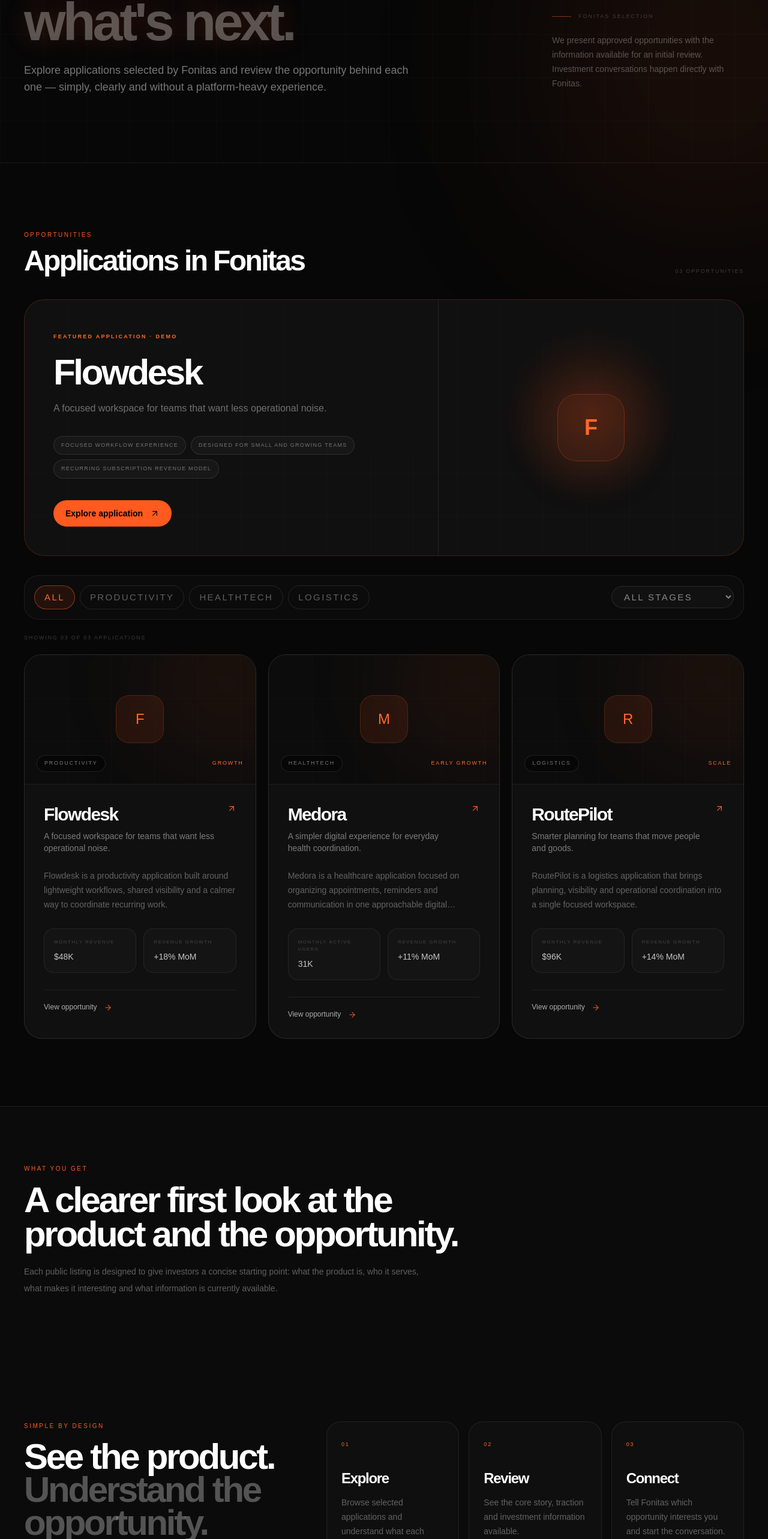
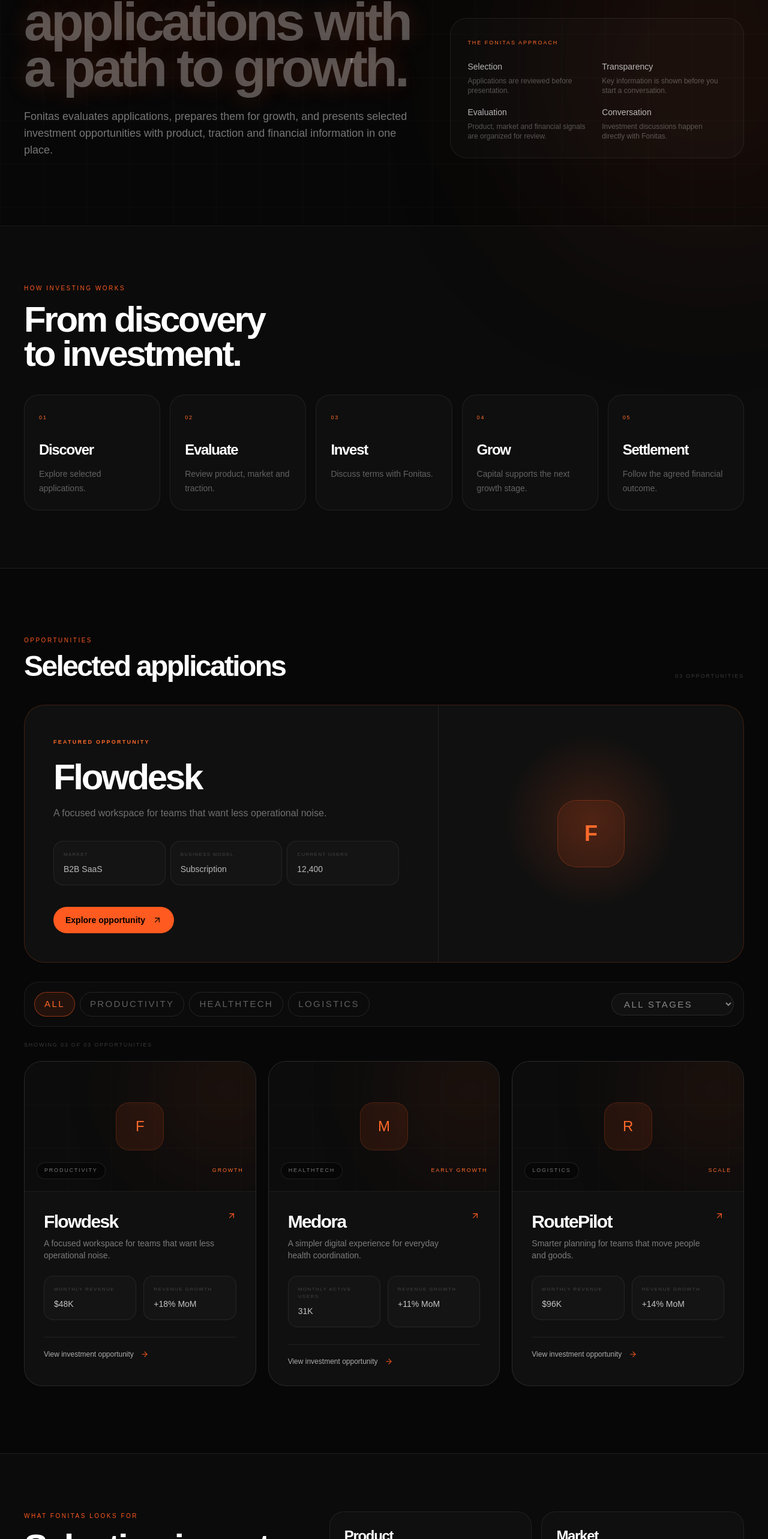
Before and after one commit to mohamad-es/Fonitas-website, a Next.js app: page /investors in a window 1280 px wide. Shown: the part 231-2797 px from the top of the page at 60% size. Built offline with nearby package versions, Linux system fonts and the light colour scheme.

Commit message:
Rework investor landing around investment journey

```diff
--- a/components/investors/investors-page.tsx
+++ b/components/investors/investors-page.tsx
@@ -2,241 +2,100 @@
 
 import Image from "next/image";
 import Link from "next/link";
-import { ArrowRight, ArrowUpRight, BriefcaseBusiness } from "lucide-react";
+import { useMemo, useState } from "react";
+import { ArrowRight, ArrowUpRight, BriefcaseBusiness, Check } from "lucide-react";
 import { investmentOpportunities } from "@/data/investment-opportunities";
 
 const Arrow = () => <ArrowUpRight aria-hidden="true" className="h-4 w-4" strokeWidth={1.8} />;
 
 function OpportunityCard({ opportunity }: { opportunity: (typeof investmentOpportunities)[number] }) {
   return (
-    <Link
-      href={`/investors/${opportunity.slug}`}
-      className="group overflow-hidden rounded-[30px] border border-white/10 bg-[#101010] transition duration-500 hover:-translate-y-1 hover:border-[#ff5a1f]/35"
-    >
+    <Link href={`/investors/${opportunity.slug}`} className="group overflow-hidden rounded-[30px] border border-white/10 bg-[#101010] transition duration-500 hover:-translate-y-1 hover:border-[#ff5a1f]/35">
       <div className="relative aspect-[16/9] overflow-hidden border-b border-white/[0.07] bg-[#0c0c0c]">
         <div className="absolute inset-0 grid-bg opacity-20" />
         <div className="absolute -right-16 -top-16 h-56 w-56 rounded-full bg-[#ff5a1f]/10 blur-[90px] transition group-hover:bg-[#ff5a1f]/20" />
         <div className="absolute inset-0 flex items-center justify-center">
-          {opportunity.logo ? (
-            <Image src={opportunity.logo} alt="" width={80} height={80} className="h-20 w-20 rounded-[22px] object-cover shadow-2xl" />
-          ) : (
-            <div className="flex h-20 w-20 items-center justify-center rounded-[22px] border border-[#ff5a1f]/20 bg-[#ff5a1f]/10 text-2xl text-[#ff6a2a]">
-              {opportunity.name.slice(0, 1)}
-            </div>
-          )}
+          {opportunity.logo ? <Image src={opportunity.logo} alt="" width={80} height={80} className="h-20 w-20 rounded-[22px] object-cover shadow-2xl" /> : <div className="flex h-20 w-20 items-center justify-center rounded-[22px] border border-[#ff5a1f]/20 bg-[#ff5a1f]/10 text-2xl text-[#ff6a2a]">{opportunity.name.slice(0, 1)}</div>}
         </div>
         <div className="absolute bottom-5 left-5 right-5 flex items-center justify-between text-[9px] uppercase tracking-[0.2em]">
           <span className="rounded-full border border-white/10 bg-black/40 px-3 py-1.5 text-white/45 backdrop-blur">{opportunity.category}</span>
           <span className="text-[#ff6a2a]">{opportunity.stage}</span>
         </div>
       </div>
-
       <div className="p-7 sm:p-8">
         <div className="flex items-start justify-between gap-4">
-          <div>
-            <h2 className="font-display text-3xl font-semibold">{opportunity.name}</h2>
-            <p className="mt-2 text-sm text-white/45">{opportunity.tagline}</p>
-          </div>
-          <span className="text-[#ff5a1f] transition-transform group-hover:translate-x-1 group-hover:-translate-y-1"><Arrow /></span>
+          <div><h2 className="font-display text-3xl font-semibold">{opportunity.name}</h2><p className="mt-2 text-sm text-white/45">{opportunity.tagline}</p></div>
+          <span className="text-[#ff5a1f]"><Arrow /></span>
         </div>
-
-        <p className="mt-6 line-clamp-3 text-sm leading-6 text-white/35">{opportunity.description}</p>
-
-        <div className="mt-7 grid grid-cols-2 gap-3">
-          {opportunity.metrics.slice(0, 2).map((metric) => (
-            <div key={metric.label} className="rounded-2xl border border-white/[0.07] bg-white/[0.02] p-4">
-              <p className="text-[8px] uppercase tracking-[0.18em] text-white/20">{metric.label}</p>
-              <p className="mt-2 text-sm font-medium text-white/75">{metric.value}</p>
-            </div>
-          ))}
+        <div className="mt-6 grid grid-cols-2 gap-3">
+          {opportunity.metrics.map((metric) => <div key={metric.label} className="rounded-2xl border border-white/[0.07] bg-white/[0.02] p-4"><p className="text-[8px] uppercase tracking-[0.18em] text-white/20">{metric.label}</p><p className="mt-2 text-sm font-medium text-white/75">{metric.value}</p></div>)}
         </div>
-
-        <div className="mt-7 border-t border-white/[0.07] pt-5 text-xs font-medium text-white/65">
-          View opportunity <ArrowRight className="ml-2 inline-block h-3.5 w-3.5 text-[#ff5a1f]" strokeWidth={1.8} />
-        </div>
+        <div className="mt-7 border-t border-white/[0.07] pt-5 text-xs font-medium text-white/65">View investment opportunity <ArrowRight className="ml-2 inline-block h-3.5 w-3.5 text-[#ff5a1f]" strokeWidth={1.8} /></div>
       </div>
     </Link>
   );
 }
 
-
-import { useMemo, useState } from "react";
-
 export function InvestorsPage() {
-  const hasOpportunities = investmentOpportunities.length > 0;
   const [category, setCategory] = useState("All");
   const [stage, setStage] = useState("All");
-
   const categories = ["All", ...new Set(investmentOpportunities.map((item) => item.category))];
   const stages = ["All", ...new Set(investmentOpportunities.map((item) => item.stage))];
-
-  const filteredOpportunities = useMemo(
-    () =>
-      investmentOpportunities.filter(
-        (item) =>
-          (category === "All" || item.category === category) &&
-          (stage === "All" || item.stage === stage),
-      ),
-    [category, stage],
-  );
-
-  const featuredOpportunity = investmentOpportunities[0];
+  const filtered = useMemo(() => investmentOpportunities.filter((item) => (category === "All" || item.category === category) && (stage === "All" || item.stage === stage)), [category, stage]);
+  const featured = investmentOpportunities[0];
 
   return (
     <main className="min-h-screen overflow-hidden bg-[#070707] text-white">
       <section className="relative border-b border-white/[0.08] pt-28">
-        <div className="absolute inset-0 grid-bg opacity-25" />
-        <div className="absolute -right-40 top-20 h-[520px] w-[520px] rounded-full bg-[#ff5a1f]/10 blur-[140px]" />
-
+        <div className="absolute inset-0 grid-bg opacity-25" /><div className="absolute -right-40 top-20 h-[520px] w-[520px] rounded-full bg-[#ff5a1f]/10 blur-[140px]" />
         <div className="relative mx-auto max-w-[1400px] px-6 pb-20 lg:px-10 lg:pb-28">
-          <div className="flex flex-col gap-10 lg:flex-row lg:items-end lg:justify-between">
-            <div className="max-w-4xl">
-              <p className="reveal-up text-xs font-semibold uppercase tracking-[0.3em] text-[#ff6a2a]">For investors</p>
-              <h1 className="font-display glow-text reveal-up reveal-delay-1 mt-6 text-[clamp(3.6rem,7vw,7.5rem)] font-semibold leading-[0.86]">
-                Discover<br /><span className="text-white/30">what&apos;s next.</span>
-              </h1>
-              <p className="reveal-up reveal-delay-2 mt-7 max-w-2xl text-base leading-7 text-white/45 sm:text-lg">
-                Explore applications selected by Fonitas and review the opportunity behind each one — simply, clearly and without a platform-heavy experience.
-              </p>
+          <div className="grid gap-12 lg:grid-cols-[1.15fr_.85fr] lg:items-end">
+            <div>
+              <p className="text-xs font-semibold uppercase tracking-[0.3em] text-[#ff6a2a]">For investors</p>
+              <h1 className="font-display glow-text mt-6 text-[clamp(3.5rem,7vw,7.5rem)] font-semibold leading-[.86]">Invest in<br /><span className="text-white/30">applications with a path to growth.</span></h1>
+              <p className="mt-7 max-w-2xl text-base leading-7 text-white/45 sm:text-lg">Fonitas evaluates applications, prepares them for growth, and presents selected investment opportunities with product, traction and financial information in one place.</p>
             </div>
-
-            <div className="max-w-xs text-sm leading-6 text-white/30 lg:pb-2">
-              <div className="mb-4 flex items-center gap-3 text-[9px] uppercase tracking-[0.22em] text-white/20">
-                <span className="h-px w-8 bg-[#ff5a1f]/50" /> Fonitas selection
+            <div className="rounded-[28px] border border-white/[0.07] bg-white/[0.02] p-7 text-sm leading-6 text-white/35">
+              <p className="mb-4 text-[9px] uppercase tracking-[0.22em] text-[#ff6a2a]">The Fonitas approach</p>
+              <div className="grid grid-cols-2 gap-4">
+                {[["Selection","Applications are reviewed before presentation."],["Transparency","Key information is shown before you start a conversation."],["Evaluation","Product, market and financial signals are organized for review."],["Conversation","Investment discussions happen directly with Fonitas."]].map(([t,x]) => <div key={t}><p className="text-white/70">{t}</p><p className="mt-1 text-xs text-white/30">{x}</p></div>)}
               </div>
-              We present approved opportunities with the information available for an initial review. Investment conversations happen directly with Fonitas.
             </div>
           </div>
         </div>
       </section>
 
-      <section className="mx-auto max-w-[1400px] px-6 py-20 lg:px-10 lg:py-28">
-        <div className="mb-10 flex items-end justify-between gap-6">
-          <div>
-            <p className="text-[10px] uppercase tracking-[0.25em] text-[#ff5a1f]">Opportunities</p>
-            <h2 className="font-display mt-3 text-4xl font-semibold sm:text-5xl">Applications in Fonitas</h2>
-          </div>
-          <span className="hidden text-[9px] uppercase tracking-[0.2em] text-white/20 sm:block">{investmentOpportunities.length.toString().padStart(2, "0")} opportunities</span>
-        </div>
-
-        {hasOpportunities ? (
-          <>
-            {featuredOpportunity && (
-              <Link
-                href={`/investors/${featuredOpportunity.slug}`}
-                className="group relative mb-8 grid overflow-hidden rounded-[34px] border border-[#ff5a1f]/20 bg-[#101010] lg:grid-cols-[1.15fr_.85fr]"
-              >
-                <div className="absolute inset-0 grid-bg opacity-15" />
-                <div className="relative p-7 sm:p-10 lg:p-12">
-                  <span className="text-[9px] font-semibold uppercase tracking-[0.25em] text-[#ff6a2a]">Featured application · Demo</span>
-                  <h3 className="font-display mt-5 text-4xl font-semibold sm:text-6xl">{featuredOpportunity.name}</h3>
-                  <p className="mt-4 max-w-xl text-base leading-7 text-white/40">{featuredOpportunity.tagline}</p>
-                  <div className="mt-8 flex flex-wrap gap-2">
-                    {featuredOpportunity.highlights.slice(0, 3).map((item) => (
-                      <span key={item} className="rounded-full border border-white/10 bg-white/[0.03] px-3 py-2 text-[9px] uppercase tracking-[0.14em] text-white/40">{item}</span>
-                    ))}
-                  </div>
-                  <span className="mt-9 inline-flex items-center rounded-full bg-[#ff5a1f] px-5 py-3 text-sm font-semibold text-black">
-                    Explore application <ArrowUpRight className="ml-3 h-4 w-4" strokeWidth={1.8} />
-                  </span>
-                </div>
-                <div className="relative min-h-[280px] overflow-hidden border-t border-white/[0.07] lg:border-l lg:border-t-0">
-                  <div className="absolute inset-0 bg-[radial-gradient(circle_at_50%_45%,rgba(255,90,31,.18),transparent_42%)]" />
-                  <div className="absolute left-1/2 top-1/2 flex h-28 w-28 -translate-x-1/2 -translate-y-1/2 items-center justify-center rounded-[32px] border border-[#ff5a1f]/25 bg-[#ff5a1f]/10 text-4xl font-semibold text-[#ff6a2a] shadow-[0_0_100px_rgba(255,90,31,.15)]">
-                    {featuredOpportunity.name.slice(0, 1)}
-                  </div>
-                </div>
-              </Link>
-            )}
-
-            <div className="mb-6 flex flex-col gap-4 rounded-[24px] border border-white/[0.07] bg-white/[0.02] p-4 sm:flex-row sm:items-center sm:justify-between">
-              <div className="flex flex-wrap gap-2">
-                {categories.map((item) => (
-                  <button key={item} type="button" onClick={() => setCategory(item)} className={`rounded-full border px-4 py-2 text-[9px] uppercase tracking-[0.16em] transition ${
-                    category === item ? "border-[#ff5a1f]/50 bg-[#ff5a1f]/10 text-[#ff6a2a]" : "border-white/10 text-white/35 hover:text-white/70"
-                  }`}>{item}</button>
-                ))}
-              </div>
-              <select value={stage} onChange={(event) => setStage(event.target.value)} className="rounded-full border border-white/10 bg-[#111] px-4 py-2 text-[10px] uppercase tracking-[0.16em] text-white/50 outline-none">
-                {stages.map((item) => <option key={item} value={item}>{item === "All" ? "All stages" : item}</option>)}
-              </select>
-            </div>
-
-            <div className="mb-5 text-[9px] uppercase tracking-[0.2em] text-white/20">
-              Showing {filteredOpportunities.length.toString().padStart(2, "0")} of {investmentOpportunities.length.toString().padStart(2, "0")} applications
-            </div>
-
-            {filteredOpportunities.length > 0 ? (
-              <div className="grid gap-5 md:grid-cols-2 xl:grid-cols-3">
-                {filteredOpportunities.map((opportunity) => (
-                  <OpportunityCard key={opportunity.slug} opportunity={opportunity} />
-                ))}
-              </div>
-            ) : (
-              <div className="rounded-[28px] border border-white/[0.07] bg-white/[0.02] px-6 py-16 text-center text-sm text-white/35">
-                No applications match these filters.
-              </div>
-            )}
-          </>
-        ) : (
-          <div className="relative overflow-hidden rounded-[34px] border border-white/10 bg-[#101010] px-7 py-20 text-center sm:px-12 sm:py-28">
-            <div className="absolute inset-0 grid-bg opacity-15" />
-            <div className="absolute left-1/2 top-1/2 h-72 w-72 -translate-x-1/2 -translate-y-1/2 rounded-full bg-[#ff5a1f]/10 blur-[100px]" />
-            <div className="relative mx-auto max-w-2xl">
-              <span className="mx-auto flex h-14 w-14 items-center justify-center rounded-2xl border border-[#ff5a1f]/20 bg-[#ff5a1f]/10 text-[#ff6a2a]"><BriefcaseBusiness className="h-6 w-6" strokeWidth={1.7} /></span>
-              <p className="mt-7 text-[10px] uppercase tracking-[0.25em] text-[#ff6a2a]">Currently curating</p>
-              <h2 className="font-display mt-4 text-4xl font-semibold sm:text-5xl">New opportunities are on the way.</h2>
-              <p className="mx-auto mt-5 max-w-xl text-sm leading-7 text-white/40">
-                Fonitas is preparing the first public set of investment opportunities. Once an application is approved for public presentation, it will appear here with its core story, metrics and investment information.
-              </p>
-              <Link href="/contact?type=investment" className="mt-9 inline-flex items-center rounded-full bg-[#ff5a1f] px-6 py-3.5 text-sm font-semibold text-black transition hover:bg-[#ff7a3d]">
-                Talk to Fonitas <ArrowUpRight className="ml-3 h-4 w-4" strokeWidth={1.8} />
-              </Link>
-            </div>
-          </div>
-        )}
-      </section>
-
-      <section className="border-y border-white/[0.08] bg-[#0b0b0b]">
+      <section className="border-b border-white/[0.08] bg-[#0b0b0b]">
         <div className="mx-auto max-w-[1400px] px-6 py-20 lg:px-10 lg:py-24">
-          <div className="max-w-3xl">
-            <p className="text-[10px] uppercase tracking-[0.25em] text-[#ff5a1f]">What you get</p>
-            <h2 className="font-display mt-4 text-4xl font-semibold leading-[.95] sm:text-6xl">A clearer first look at the product and the opportunity.</h2>
-            <p className="mt-5 max-w-2xl text-sm leading-7 text-white/35">Each public listing is designed to give investors a concise starting point: what the product is, who it serves, what makes it interesting and what information is currently available.</p>
-          </div>
-        </div>
-        <div className="mx-auto grid max-w-[1400px] gap-10 px-6 py-20 lg:grid-cols-[.8fr_1.2fr] lg:px-10 lg:py-28">
-          <div>
-            <p className="text-[10px] uppercase tracking-[0.25em] text-[#ff5a1f]">Simple by design</p>
-            <h2 className="font-display mt-4 max-w-xl text-4xl font-semibold leading-[.92] sm:text-6xl">See the product.<br /><span className="text-white/30">Understand the opportunity.</span></h2>
-          </div>
-          <div className="grid gap-4 sm:grid-cols-3">
-            {[
-              ["01", "Explore", "Browse selected applications and understand what each product does."],
-              ["02", "Review", "See the core story, traction and investment information available."],
-              ["03", "Connect", "Tell Fonitas which opportunity interests you and start the conversation."],
-            ].map(([number, title, text]) => (
-              <div key={number} className="rounded-[24px] border border-white/[0.07] bg-white/[0.02] p-6">
-                <span className="text-[9px] tracking-[0.2em] text-[#ff6a2a]">{number}</span>
-                <h3 className="font-display mt-8 text-2xl font-semibold">{title}</h3>
-                <p className="mt-3 text-sm leading-6 text-white/35">{text}</p>
-              </div>
-            ))}
+          <p className="text-[10px] uppercase tracking-[0.25em] text-[#ff5a1f]">How investing works</p>
+          <h2 className="font-display mt-4 max-w-3xl text-4xl font-semibold leading-[.95] sm:text-6xl">From discovery to investment.</h2>
+          <div className="mt-10 grid gap-4 md:grid-cols-5">
+            {[["01","Discover","Explore selected applications."],["02","Evaluate","Review product, market and traction."],["03","Invest","Discuss terms with Fonitas."],["04","Grow","Capital supports the next growth stage."],["05","Settlement","Follow the agreed financial outcome."]].map(([n,t,x]) => <div key={n} className="rounded-[24px] border border-white/[0.07] bg-white/[0.02] p-6"><span className="text-[9px] tracking-[0.2em] text-[#ff6a2a]">{n}</span><h3 className="font-display mt-7 text-2xl font-semibold">{t}</h3><p className="mt-3 text-sm leading-6 text-white/35">{x}</p></div>)}
           </div>
         </div>
       </section>
 
-      <footer className="bg-[#070707]">
-        <div className="mx-auto flex max-w-[1400px] flex-col gap-5 px-6 py-12 text-[10px] uppercase tracking-[0.18em] text-white/20 sm:flex-row sm:items-center sm:justify-between lg:px-10">
-          <Link href="/" className="text-lg font-bold normal-case tracking-[-.05em] text-white/80">Fonitas<span className="text-[#ff5a1f]">.</span></Link>
-          <div className="flex flex-wrap gap-5">
-            <Link href="/product-owners" className="transition hover:text-white/60">Product owners</Link>
-            <Link href="/about" className="transition hover:text-white/60">About</Link>
-            <Link href="/contact" className="transition hover:text-white/60">Contact</Link>
-          </div>
-          <span>© 2026 Fonitas</span>
+      <section className="mx-auto max-w-[1400px] px-6 py-20 lg:px-10 lg:py-28">
+        <div className="mb-10 flex items-end justify-between gap-6"><div><p className="text-[10px] uppercase tracking-[0.25em] text-[#ff5a1f]">Opportunities</p><h2 className="font-display mt-3 text-4xl font-semibold sm:text-5xl">Selected applications</h2></div><span className="hidden text-[9px] uppercase tracking-[0.2em] text-white/20 sm:block">{investmentOpportunities.length.toString().padStart(2,"0")} opportunities</span></div>
+        <Link href={`/investors/${featured.slug}`} className="group mb-8 grid overflow-hidden rounded-[34px] border border-[#ff5a1f]/20 bg-[#101010] lg:grid-cols-[1.15fr_.85fr]">
+          <div className="relative p-7 sm:p-10 lg:p-12"><span className="text-[9px] font-semibold uppercase tracking-[0.25em] text-[#ff6a2a]">Featured opportunity</span><h3 className="font-display mt-5 text-4xl font-semibold sm:text-6xl">{featured.name}</h3><p className="mt-4 max-w-xl text-base leading-7 text-white/40">{featured.tagline}</p><div className="mt-8 grid max-w-xl grid-cols-3 gap-2">{featured.snapshot.slice(0,3).map((m)=><div key={m.label} className="rounded-2xl border border-white/[0.07] bg-white/[0.02] p-4"><p className="text-[8px] uppercase tracking-[0.16em] text-white/20">{m.label}</p><p className="mt-2 text-sm text-white/70">{m.value}</p></div>)}</div><span className="mt-9 inline-flex items-center rounded-full bg-[#ff5a1f] px-5 py-3 text-sm font-semibold text-black">Explore opportunity <ArrowUpRight className="ml-3 h-4 w-4" strokeWidth={1.8}/></span></div>
+          <div className="relative min-h-[280px] overflow-hidden border-t border-white/[0.07] lg:border-l lg:border-t-0"><div className="absolute inset-0 bg-[radial-gradient(circle_at_50%_45%,rgba(255,90,31,.18),transparent_42%)]"/><div className="absolute left-1/2 top-1/2 flex h-28 w-28 -translate-x-1/2 -translate-y-1/2 rounded-[32px] border border-[#ff5a1f]/25 bg-[#ff5a1f]/10 items-center justify-center text-4xl font-semibold text-[#ff6a2a]">{featured.name.slice(0,1)}</div></div>
+        </Link>
+        <div className="mb-6 flex flex-col gap-4 rounded-[24px] border border-white/[0.07] bg-white/[0.02] p-4 sm:flex-row sm:items-center sm:justify-between"><div className="flex flex-wrap gap-2">{categories.map(item=><button key={item} onClick={()=>setCategory(item)} className={`rounded-full border px-4 py-2 text-[9px] uppercase tracking-[0.16em] ${category===item?"border-[#ff5a1f]/50 bg-[#ff5a1f]/10 text-[#ff6a2a]":"border-white/10 text-white/35 hover:text-white/70"}`}>{item}</button>)}</div><select value={stage} onChange={e=>setStage(e.target.value)} className="rounded-full border border-white/10 bg-[#111] px-4 py-2 text-[10px] uppercase tracking-[0.16em] text-white/50 outline-none">{stages.map(item=><option key={item} value={item}>{item==="All"?"All stages":item}</option>)}</select></div>
+        <div className="mb-5 text-[9px] uppercase tracking-[0.2em] text-white/20">Showing {filtered.length.toString().padStart(2,"0")} of {investmentOpportunities.length.toString().padStart(2,"0")} opportunities</div>
+        <div className="grid gap-5 md:grid-cols-2 xl:grid-cols-3">{filtered.map(opportunity=><OpportunityCard key={opportunity.slug} opportunity={opportunity}/>)}</div>
+      </section>
+
+      <section className="border-y border-white/[0.08] bg-[#0b0b0b]">
+        <div className="mx-auto grid max-w-[1400px] gap-12 px-6 py-20 lg:grid-cols-[.8fr_1.2fr] lg:px-10 lg:py-24">
+          <div><p className="text-[10px] uppercase tracking-[0.25em] text-[#ff5a1f]">What Fonitas looks for</p><h2 className="font-display mt-4 text-4xl font-semibold leading-[.95] sm:text-6xl">Selection is part of the value.</h2></div>
+          <div className="grid gap-4 sm:grid-cols-2">{[["Product","Clear problem, useful product and credible user value."],["Market","Defined market with room for meaningful growth."],["Traction","Evidence of usage, revenue or measurable engagement."],["Team","Ability to execute, operate and scale the application."],["Business model","A path to sustainable and repeatable revenue."],["Growth potential","A credible plan for where capital can create leverage."]].map(([t,x])=><div key={t} className="rounded-[24px] border border-white/[0.07] bg-white/[0.02] p-6"><h3 className="font-display text-2xl font-semibold">{t}</h3><p className="mt-3 text-sm leading-6 text-white/35">{x}</p></div>)}</div>
         </div>
-      </footer>
+      </section>
+
+      <section className="mx-auto max-w-[1400px] px-6 py-20 lg:px-10 lg:py-24"><div className="rounded-[34px] border border-[#ff5a1f]/20 bg-[#101010] p-8 sm:p-12 lg:p-16"><div className="max-w-3xl"><p className="text-[10px] uppercase tracking-[0.25em] text-[#ff5a1f]">Ready to explore?</p><h2 className="font-display mt-4 text-4xl font-semibold sm:text-6xl">Start with an opportunity. Continue with the information.</h2><p className="mt-5 text-sm leading-7 text-white/40">Review an application, request additional information, and speak directly with Fonitas when an opportunity fits your interests.</p><Link href="/contact?type=investment" className="mt-8 inline-flex items-center rounded-full bg-[#ff5a1f] px-6 py-3.5 text-sm font-semibold text-black">Request investment information <ArrowUpRight className="ml-3 h-4 w-4"/></Link></div></div></section>
+
+      <footer className="bg-[#070707]"><div className="mx-auto flex max-w-[1400px] flex-col gap-5 px-6 py-12 text-[10px] uppercase tracking-[0.18em] text-white/20 sm:flex-row sm:items-center sm:justify-between lg:px-10"><Link href="/" className="text-lg font-bold normal-case tracking-[-.05em] text-white/80">Fonitas<span className="text-[#ff5a1f]">.</span></Link><div className="flex flex-wrap gap-5"><Link href="/product-owners">Product owners</Link><Link href="/about">About</Link><Link href="/contact">Contact</Link></div><span>© 2026 Fonitas</span></div></footer>
     </main>
   );
 }
```
